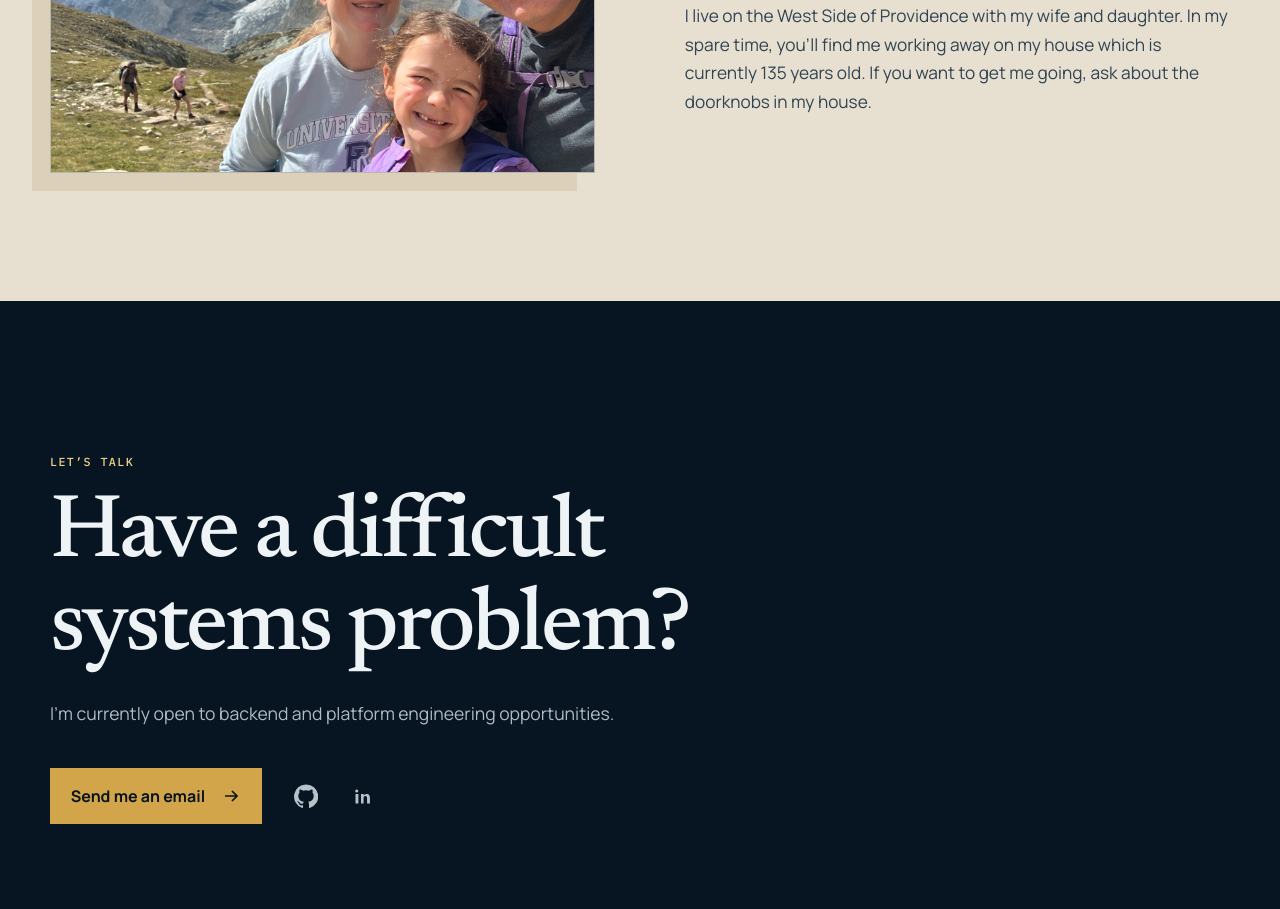
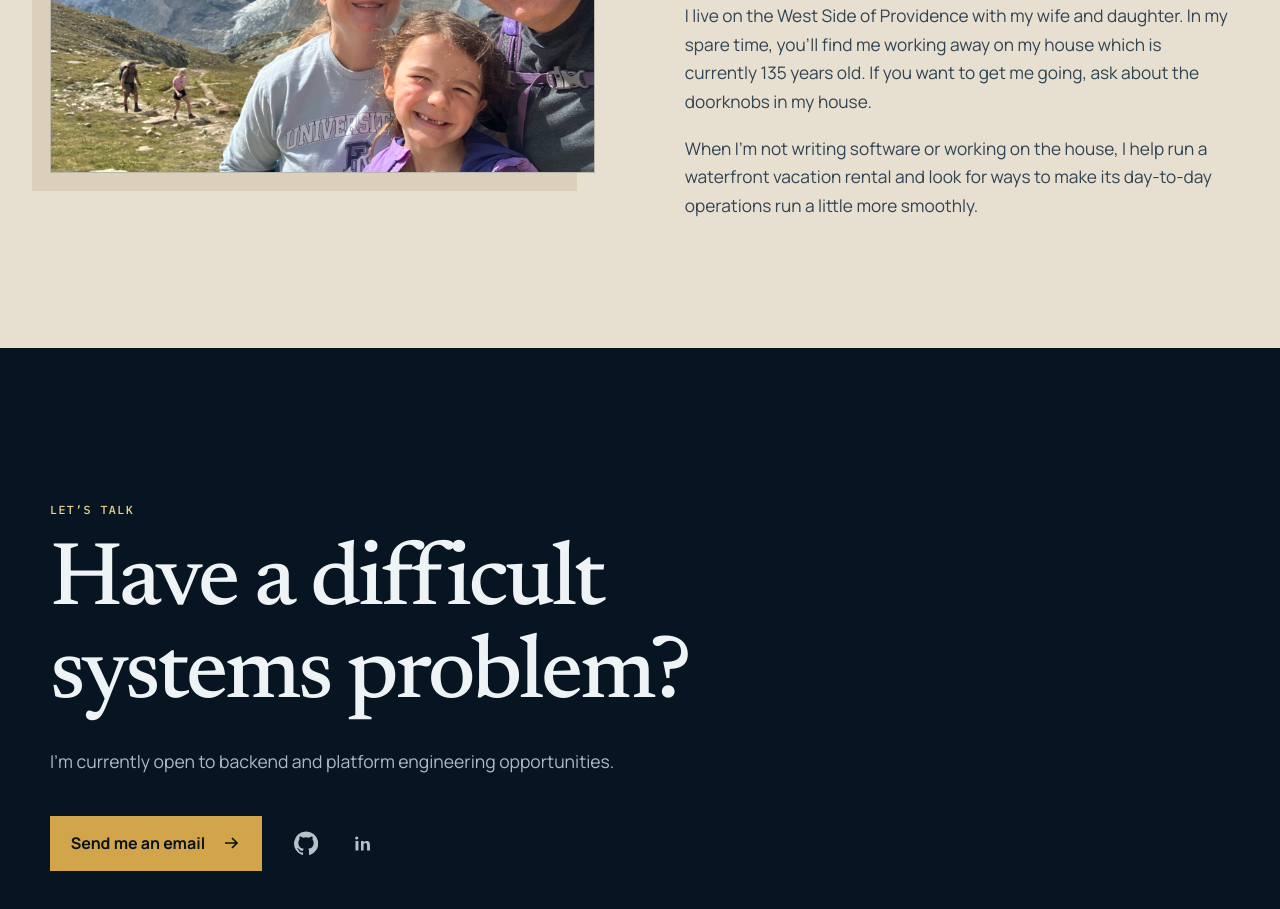
Before and after one commit to jaytavares/jasontavares.com, a Next.js app: page / in a window 1280 px wide. Shown: the part 4120-5029 px from the top of the page. Built offline with nearby package versions, Linux system fonts and the light colour scheme.

Commit message:
Add vacation rental to About Me

```diff
--- a/app/page.tsx
+++ b/app/page.tsx
@@ -267,6 +267,11 @@ export default function Home() {
                   my house which is currently {houseAge} years old. If you want
                   to get me going, ask about the doorknobs in my house.
                 </p>
+                <p>
+                  When I&apos;m not writing software or working on the house, I
+                  help run a waterfront vacation rental and look for ways to
+                  make its day-to-day operations run a little more smoothly.
+                </p>
               </div>
             </div>
           </div>
```
